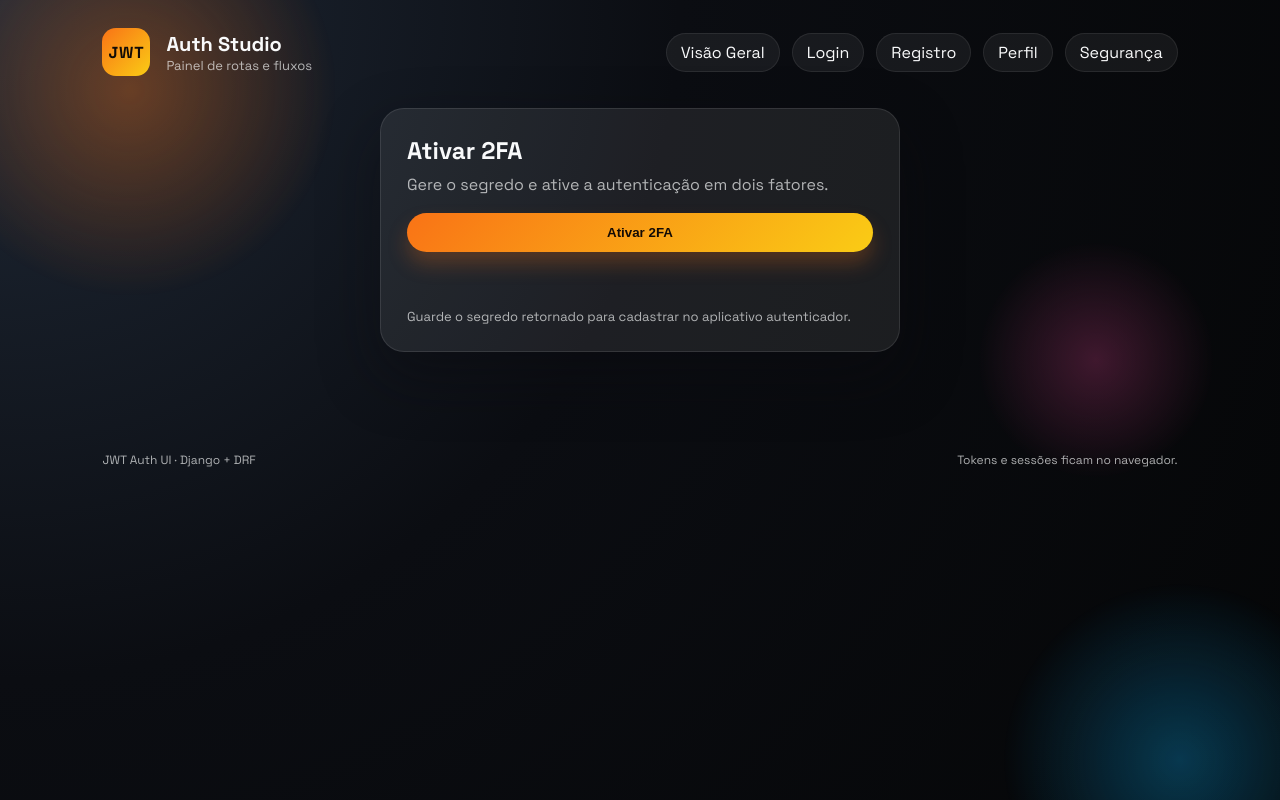
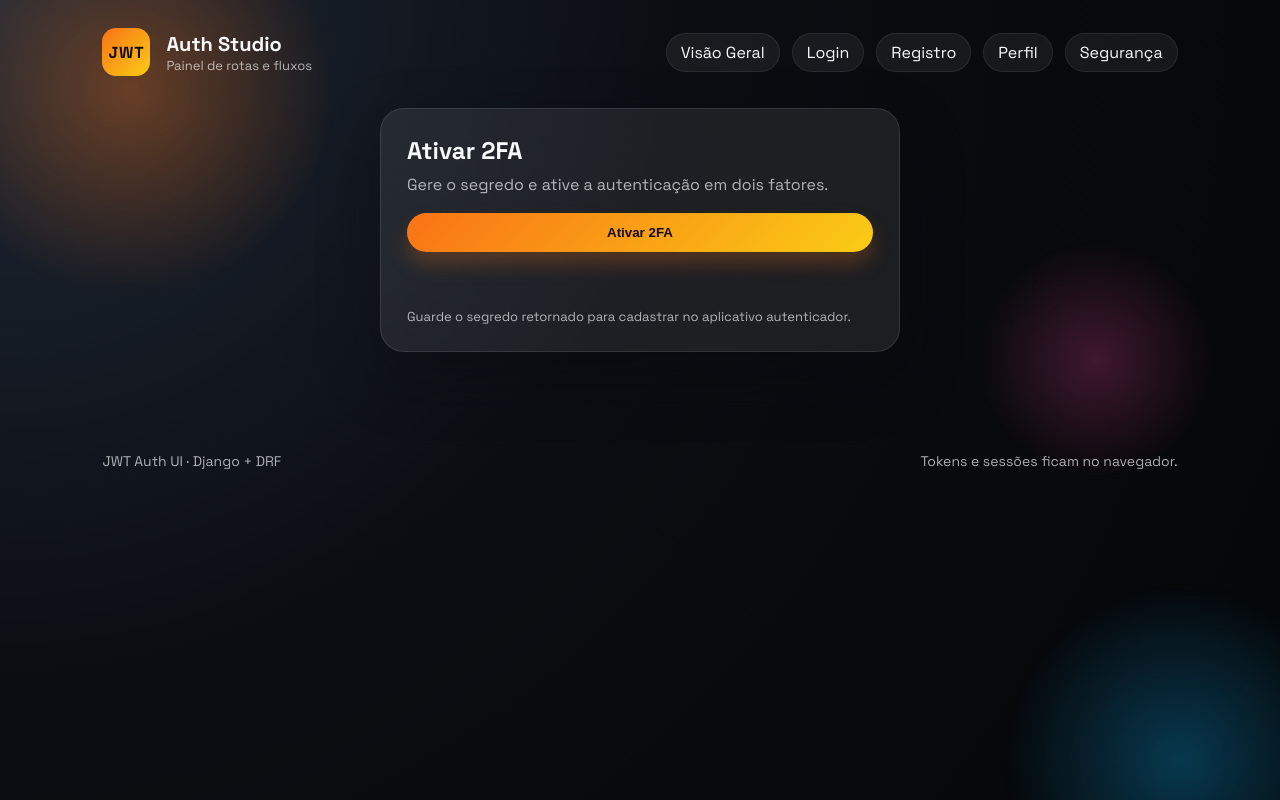
Before and after one commit to gleydson-silv/jwt_authentication, a Django app: page /app/2fa/enable/ in a window 1280 px wide. Run offline with Django 5.2, Linux system fonts and the light colour scheme.

Commit message:
Atualiza tamanho da fonte do footer

```diff
--- a/users/static/users/app.css
+++ b/users/static/users/app.css
@@ -401,7 +401,7 @@ body {
 }
 
 .site-footer {
-  position:relative;
+  position: relative;
   z-index: 1;
   padding: 20px 8vw 36px;
   display: flex;
@@ -409,8 +409,12 @@ body {
   flex-wrap: wrap;
   gap: 12px;
   color: var(--muted);
-  font-size: 12px;
+  font-size: 14px;
+}
 
+.site-footer.lowered {
+  margin-top: 380px;
+  padding-bottom: 56px;
 }
 
 @media (max-width: 720px) {
```
